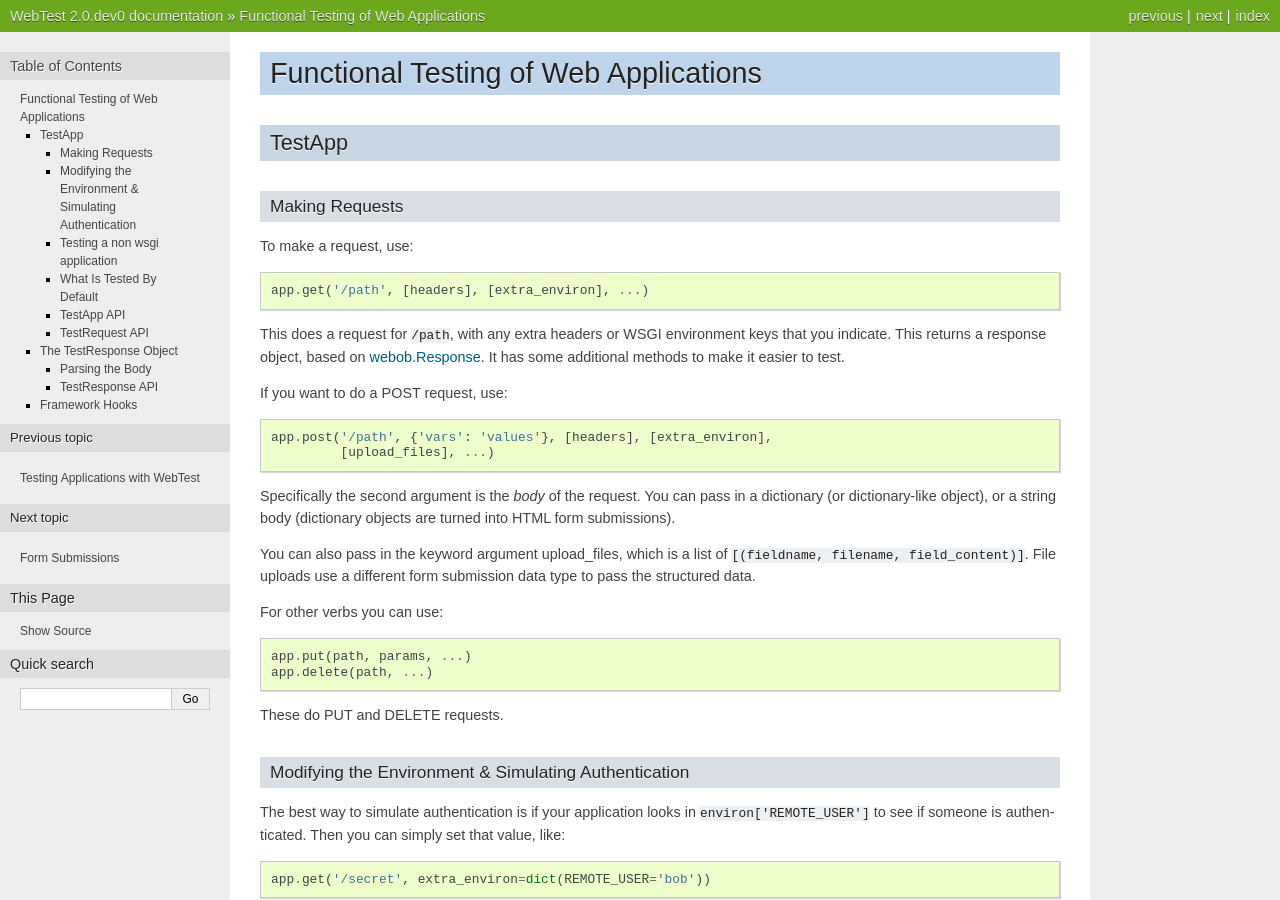
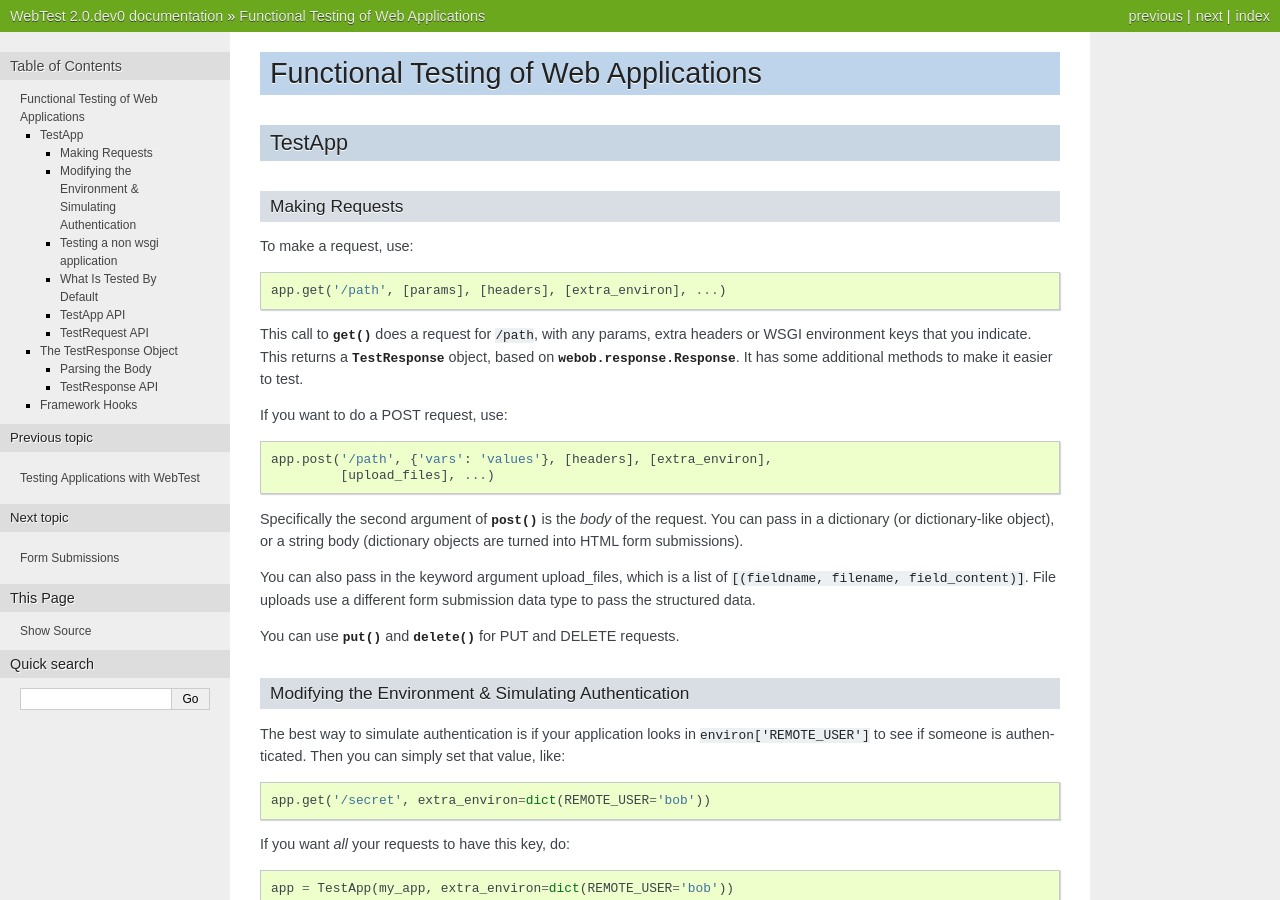
Before and after one commit to Pylons/webtest, a Sphinx documentation site: the page built from docs/webtest.txt, in a window 1280 px wide and 900 px high. Built offline with Sphinx 7.4.7, drawn with Linux system fonts in a browser that asks for light colours; some of the changed text lies outside the part shown.

Commit message:
Fixes to the doc, mostly links and typos.
Also added intersphinx (http://sphinx-doc.org/ext/intersphinx.html) to
have nice links to the webob doc.

```diff
--- a/docs/conf.py
+++ b/docs/conf.py
@@ -25,7 +25,7 @@
 
 # Add any Sphinx extension module names here, as strings. They can be extensions
 # coming with Sphinx (named 'sphinx.ext.*') or your custom ones.
-extensions = ['sphinx.ext.autodoc', 'sphinx.ext.viewcode']
+extensions = ['sphinx.ext.autodoc', 'sphinx.ext.viewcode', 'sphinx.ext.intersphinx']
 
 # Add any paths that contain templates here, relative to this directory.
 templates_path = ['_templates']
@@ -262,3 +262,5 @@
     html_theme_path = ['_themes']
     html_theme = 'pylons'
     html_theme_options = dict(github_url='https://github.com/Pylons/webtest')
+
+intersphinx_mapping = {'webob': ('http://docs.webob.org/en/latest/', None)}
--- a/docs/webtest.txt
+++ b/docs/webtest.txt
@@ -12,12 +12,13 @@
 
 .. code-block:: python
 
-    app.get('/path', [headers], [extra_environ], ...)
+    app.get('/path', [params], [headers], [extra_environ], ...)
 
-This does a request for ``/path``, with any extra headers or WSGI
-environment keys that you indicate.  This returns a response object,
-based on `webob.Response
-<http://docs.webob.org/en/latest/reference.html#response>`_.  It has some
+This call to :meth:`~webtest.TestApp.get` does a request for
+``/path``, with any params, extra headers or WSGI
+environment keys that you indicate.  This returns a
+:class:`~webtest.TestResponse` object,
+based on :class:`webob.response.Response`.  It has some
 additional methods to make it easier to test.
 
 If you want to do a POST request, use:
@@ -27,7 +28,8 @@
     app.post('/path', {'vars': 'values'}, [headers], [extra_environ],
              [upload_files], ...)
 
-Specifically the second argument is the *body* of the request.  You
+Specifically the second argument of :meth:`~webtest.TestApp.post`
+is the *body* of the request.  You
 can pass in a dictionary (or dictionary-like object), or a string
 body (dictionary objects are turned into HTML form submissions).
 
@@ -35,14 +37,8 @@
 list of ``[(fieldname, filename, field_content)]``.  File uploads use a
 different form submission data type to pass the structured data.
 
-For other verbs you can use:
-
-.. code-block:: python
-
-    app.put(path, params, ...)
-    app.delete(path, ...)
-
-These do PUT and DELETE requests.
+You can use :meth:`~webtest.TestApp.put` and
+:meth:`~webtest.TestApp.delete` for PUT and DELETE requests.
 
 
 Modifying the Environment & Simulating Authentication
```
Also changed, not shown: other parts of docs/webtest.txt (+2 -4 lines), 3 other files.
